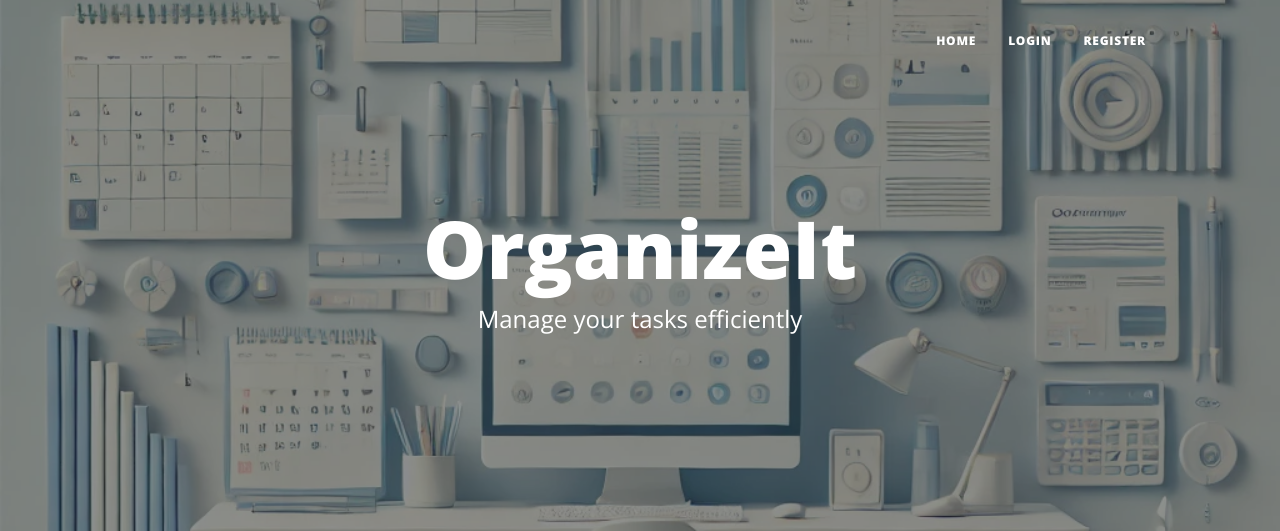
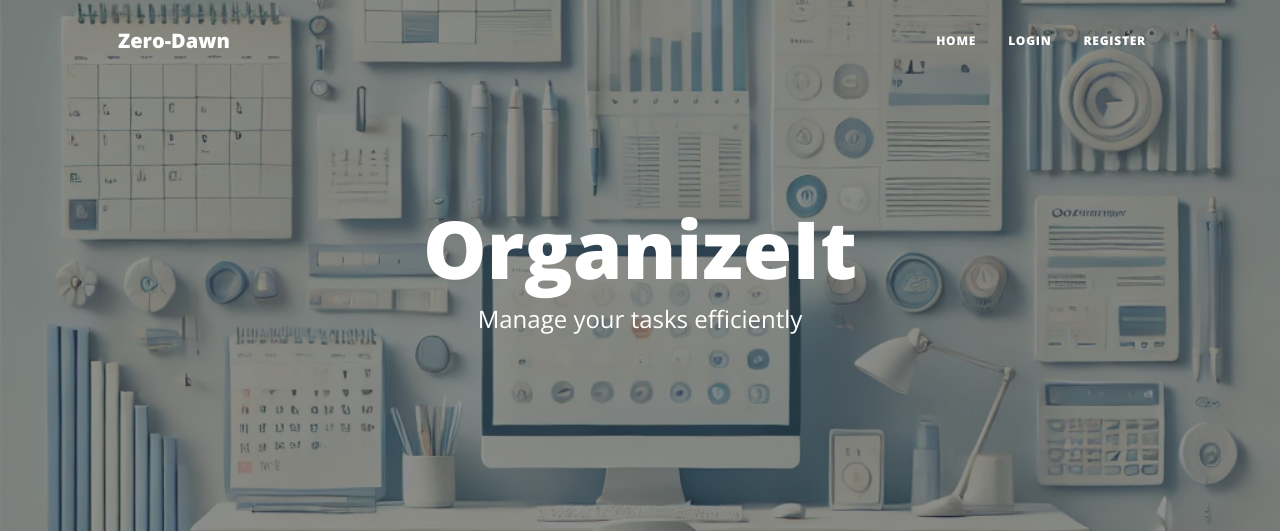
Before and after one commit to the-whiz84/Flask-ToDo-App, a Flask app: page / in a window 1280 px wide. Shown: the top 531 px of the page. Run offline with Flask 3, Linux system fonts and the light colour scheme; some libraries are stand-ins or nearby versions.

Commit message:
Add Navbar redirect button to main site

```diff
--- a/api/templates/header.html
+++ b/api/templates/header.html
@@ -37,6 +37,7 @@
   <!-- Navigation-->
   <nav class="navbar navbar-expand-lg navbar-light" id="mainNav">
     <div class="container px-4 px-lg-5">
+      <a class="navbar-brand" href="https://zerodawn.tech">Zero-Dawn</a>
       <button class="navbar-toggler" type="button" data-bs-toggle="collapse"
         data-bs-target="#navbarResponsive" aria-controls="navbarResponsive"
         aria-expanded="false" aria-label="Toggle navigation">
```
